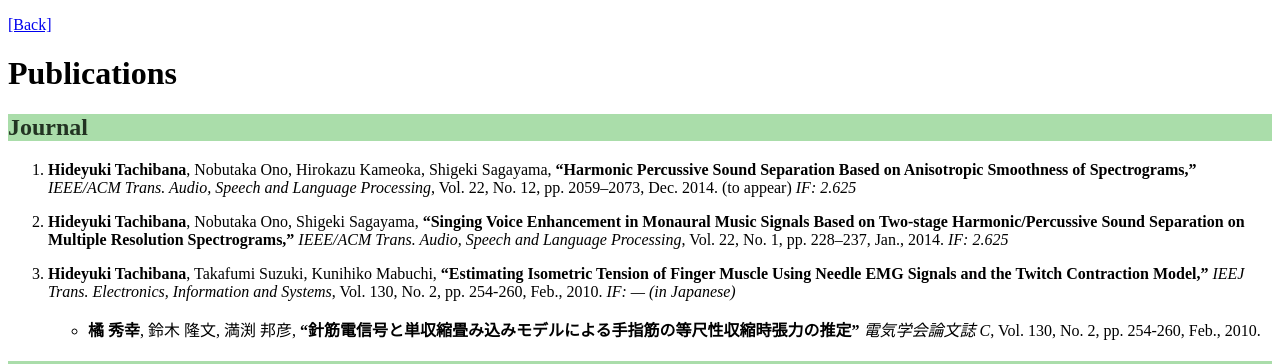
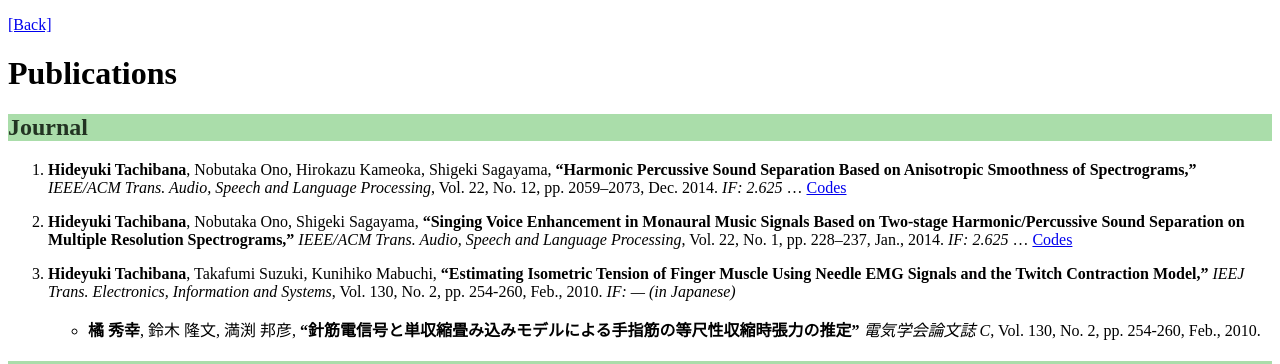
Before and after one commit to tachi-hi/tachi-hi.github.io, a Jekyll site: the page built from publications.md, in a window 1280 px wide. Shown: the top 364 px of the page. Built offline with Jekyll 4.4.1, drawn with Linux system fonts in a browser that asks for light colours.

Commit message:
added links to codes

```diff
--- a/publications.md
+++ b/publications.md
@@ -11,12 +11,14 @@ title: Publications
 1. **Hideyuki Tachibana**, Nobutaka Ono, Hirokazu Kameoka, Shigeki Sagayama,
 **"Harmonic Percussive Sound Separation Based on Anisotropic Smoothness of Spectrograms,"**
 *IEEE/ACM Trans. Audio, Speech and Language Processing*,
-Vol. 22, No. 12, pp. 2059--2073, Dec. 2014. (to appear) *IF: 2.625*
+Vol. 22, No. 12, pp. 2059--2073, Dec. 2014. *IF: 2.625*
+... [Codes](https://github.com/tachi-hi/HPSS)
 
 2. **Hideyuki Tachibana**, Nobutaka Ono, Shigeki Sagayama,
 **"Singing Voice Enhancement in Monaural Music Signals Based on Two-stage Harmonic/Percussive Sound Separation on Multiple Resolution Spectrograms,"**
 *IEEE/ACM Trans. Audio, Speech and Language Processing*,
 Vol. 22, No. 1, pp. 228--237, Jan., 2014. *IF: 2.625*
+... [Codes](https://github.com/tachi-hi/slidingHPSS)
 
 3. **Hideyuki Tachibana**, Takafumi Suzuki, Kunihiko Mabuchi,
 **"Estimating Isometric Tension of Finger Muscle Using Needle EMG Signals and the Twitch Contraction Model,"**
```
